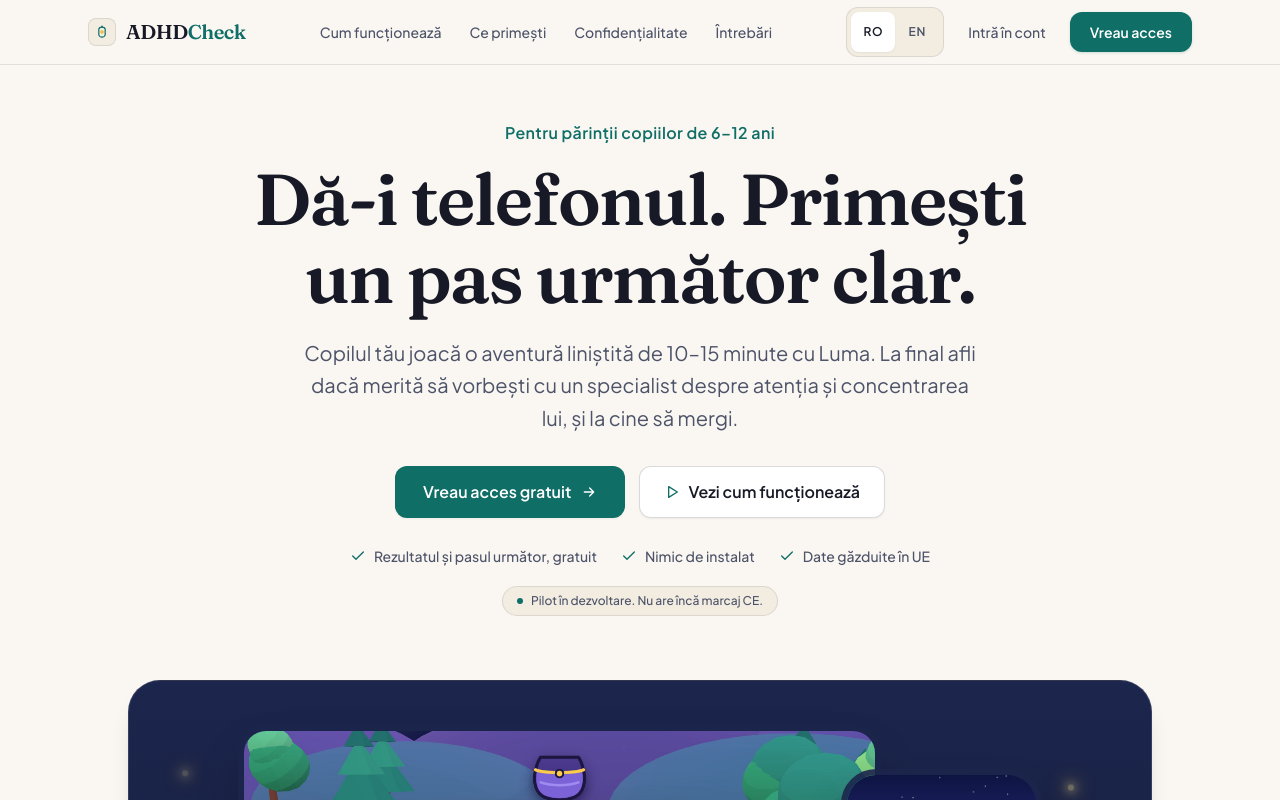
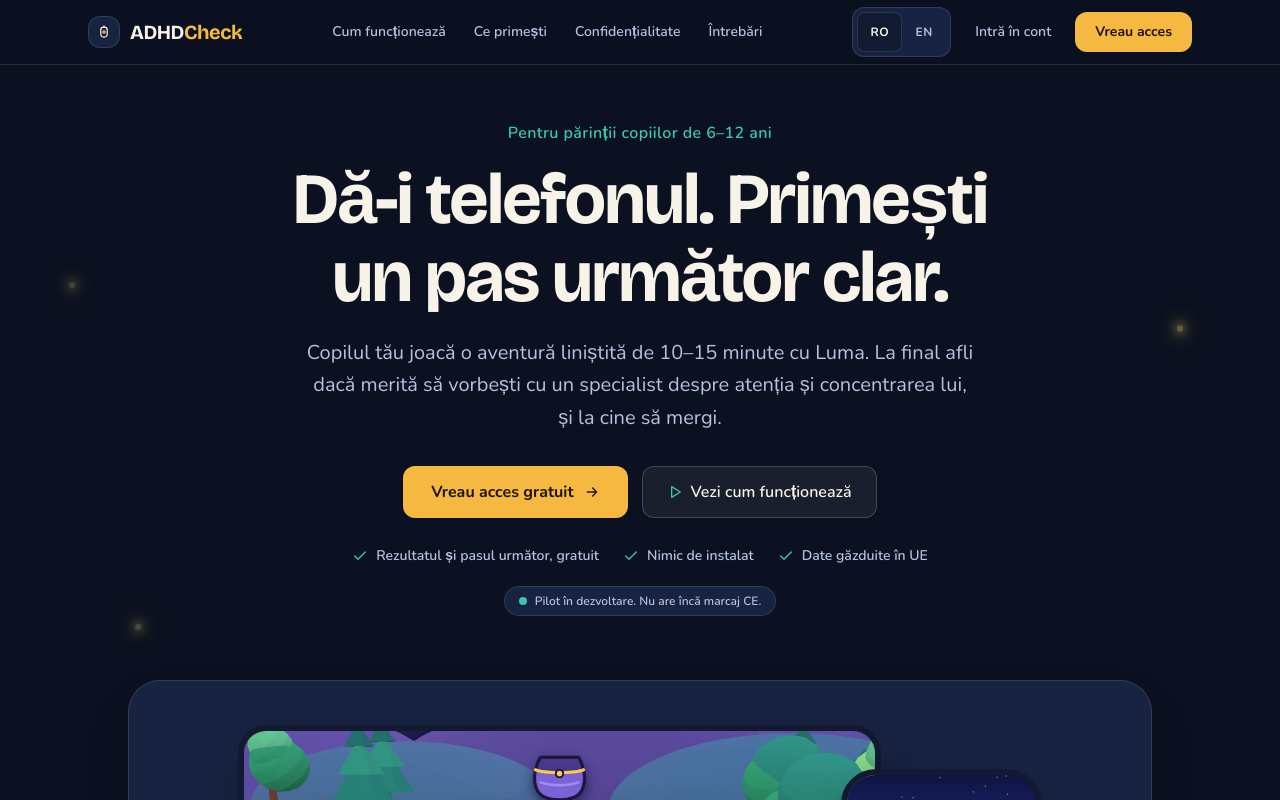
Before and after one commit to andreidinutu-byte/ADHD_Check, a Next.js app in the folder apps/web/: page / in a window 1280 px wide. Shown: the top 800 px of the page. Built offline with nearby package versions, Linux system fonts and the light colour scheme.

Commit message:
feat(landing): storybook-night typography, tokens, header and centered hero

```diff
--- a/apps/web/app/_components/Landing.tsx
+++ b/apps/web/app/_components/Landing.tsx
@@ -55,7 +55,7 @@ export function Landing() {
     <div className="landing-theme min-h-screen">
       <a
         href="#main"
-        className="sr-only focus:not-sr-only focus:fixed focus:left-4 focus:top-4 focus:z-[100] focus:rounded-lg focus:bg-brand-teal focus:px-4 focus:py-2 focus:text-white focus:shadow-md font-semibold"
+        className="sr-only focus:not-sr-only focus:fixed focus:left-4 focus:top-4 focus:z-[100] focus:rounded-lg focus:bg-story-luma focus:px-4 focus:py-2 focus:text-story-night focus:shadow-md font-semibold"
       >
         {t.meta.skip}
       </a>
@@ -141,21 +141,10 @@ function CtaButton({
   className?: string;
   variant?: "editorial" | "lantern";
 }) {
-  if (variant === "lantern") {
-    return (
-      <a
-        href="#start"
-        className={`btn-lantern inline-flex min-h-13 cursor-pointer items-center justify-center gap-2 rounded-2xl px-7 py-3 font-display text-lg font-semibold ${className}`}
-      >
-        {children}
-        <Arrow className="size-5" />
-      </a>
-    );
-  }
   return (
     <a
       href="#start"
-      className={`btn-editorial-primary inline-flex min-h-13 cursor-pointer items-center justify-center gap-2.5 rounded-xl px-7 py-3 text-base font-semibold shadow-xs ${className}`}
+      className={`btn-story-primary inline-flex min-h-13 cursor-pointer items-center justify-center gap-2.5 rounded-xl px-7 py-3 text-base font-bold shadow-xs ${className}`}
     >
       {children}
       <Arrow className="size-4" />
@@ -165,8 +154,8 @@ function CtaButton({
 
 function PilotNote({ children }: { children: ReactNode }) {
   return (
-    <p className="inline-flex items-center gap-2 rounded-full border border-line bg-paper-2 px-3.5 py-1.5 text-xs font-medium text-ink-secondary">
-      <span className="size-1.5 rounded-full bg-brand-teal" aria-hidden="true" />
+    <p className="inline-flex items-center gap-2 rounded-full border border-story-line bg-story-surface px-3.5 py-1.5 text-xs font-semibold text-story-muted">
+      <span className="size-2 rounded-full bg-story-luma" aria-hidden="true" />
       {children}
     </p>
   );
@@ -177,17 +166,8 @@ function PilotNote({ children }: { children: ReactNode }) {
 function Logo({ dark = false }: { dark?: boolean }) {
   return (
     <a href="#main" className="group flex items-center gap-2.5" aria-label="ADHDCheck">
-      <span
-        className={`relative flex size-7 items-center justify-center rounded-lg border transition-colors ${
-          dark ? "border-white/15 bg-white/10" : "border-line bg-paper-2"
-        }`}
-      >
-        <svg
-          viewBox="0 0 20 20"
-          fill="none"
-          className={`size-4 ${dark ? "text-twilight-text" : "text-brand-teal"}`}
-          aria-hidden="true"
-        >
+      <span className="relative flex size-8 items-center justify-center rounded-xl border border-story-line bg-story-surface shadow-xs transition-colors group-hover:border-story-lantern/40">
+        <svg viewBox="0 0 20 20" fill="none" className="size-4 text-story-ink" aria-hidden="true">
           <path d="M10 2C9.4 2 9 2.4 9 3V4H11V3C11 2.4 10.6 2 10 2Z" fill="currentColor" />
           <path
             d="M6 7C6 5.3 7.8 4 10 4C12.2 4 14 5.3 14 7V13C14 15 12 16.5 10 16.5C8 16.5 6 15 6 13V7Z"
@@ -195,15 +175,11 @@ function Logo({ dark = false }: { dark?: boolean }) {
             strokeWidth="1.5"
             strokeLinecap="round"
           />
-          <circle cx="10" cy="10" r="2.2" className="fill-lantern-warm" />
+          <circle cx="10" cy="10" r="2.2" className="fill-story-lantern" />
         </svg>
       </span>
-      <span
-        className={`font-editorial text-xl font-semibold tracking-tight transition-colors ${
-          dark ? "text-twilight-text" : "text-ink-primary"
-        }`}
-      >
-        ADHD<span className={dark ? "text-lantern-warm" : "text-brand-teal"}>Check</span>
+      <span className="font-storybook text-xl font-bold tracking-tight text-story-ink">
+        ADHD<span className="text-story-lantern">Check</span>
       </span>
     </a>
   );
@@ -211,15 +187,17 @@ function Logo({ dark = false }: { dark?: boolean }) {
 
 function LangToggle({ lang, setLang, label }: { lang: Lang; setLang: (l: Lang) => void; label: string }) {
   return (
-    <div role="group" aria-label={label} className="flex rounded-xl border border-line bg-paper-2 p-1">
+    <div role="group" aria-label={label} className="flex rounded-xl border border-story-line bg-story-surface p-1">
       {(["ro", "en"] as const).map((l) => (
         <button
           key={l}
           type="button"
           onClick={() => setLang(l)}
           aria-pressed={lang === l}
-          className={`min-h-10 min-w-11 cursor-pointer rounded-lg px-3 text-xs font-semibold uppercase tracking-wider transition-all ${
-            lang === l ? "bg-surface text-ink-primary shadow-xs" : "text-ink-secondary hover:text-ink-primary"
+          className={`min-h-10 min-w-11 cursor-pointer rounded-lg px-3 text-xs font-bold uppercase tracking-wider transition-all ${
+            lang === l
+              ? "border border-story-line bg-story-night-alt text-story-ink shadow-xs"
+              : "text-story-muted hover:text-story-ink"
           }`}
         >
           {l}
@@ -231,26 +209,26 @@ function LangToggle({ lang, setLang, label }: { lang: Lang; setLang: (l: Lang) =
 
 function Header({ t, lang, setLang }: { t: Dict; lang: Lang; setLang: (l: Lang) => void }) {
   return (
-    <header className="sticky top-0 z-50 border-b border-line bg-paper/90 backdrop-blur-md">
+    <header className="sticky top-0 z-50 border-b border-story-line bg-story-night/90 backdrop-blur-md">
       <Container className="flex h-16 items-center justify-between gap-3">
         <Logo />
-        <nav aria-label="Main" className="hidden items-center gap-7 text-sm font-medium text-ink-secondary lg:flex">
-          <a className="transition-colors hover:text-ink-primary" href="#how">{t.nav.how}</a>
-          <a className="transition-colors hover:text-ink-primary" href="#offer">{t.nav.offer}</a>
-          <a className="transition-colors hover:text-ink-primary" href="#privacy">{t.nav.privacy}</a>
-          <a className="transition-colors hover:text-ink-primary" href="#faq">{t.nav.faq}</a>
+        <nav aria-label="Main" className="hidden items-center gap-7 text-sm font-semibold text-story-muted lg:flex">
+          <a className="transition-colors hover:text-story-ink" href="#how">{t.nav.how}</a>
+          <a className="transition-colors hover:text-story-ink" href="#offer">{t.nav.offer}</a>
+          <a className="transition-colors hover:text-story-ink" href="#privacy">{t.nav.privacy}</a>
+          <a className="transition-colors hover:text-story-ink" href="#faq">{t.nav.faq}</a>
         </nav>
         <div className="flex items-center gap-2 sm:gap-3">
           <LangToggle lang={lang} setLang={setLang} label={t.nav.langLabel} />
           <a
             href="/login"
-            className="inline-flex min-h-10 items-center whitespace-nowrap rounded-lg px-2 text-sm font-medium text-ink-secondary transition-colors hover:text-ink-primary sm:px-3"
+            className="inline-flex min-h-10 items-center whitespace-nowrap rounded-lg px-2 text-sm font-semibold text-story-muted transition-colors hover:text-story-ink sm:px-3"
           >
             {t.nav.login}
           </a>
           <a
             href="#start"
-            className="btn-editorial-primary hidden min-h-10 items-center rounded-xl px-5 text-sm sm:inline-flex"
+            className="btn-story-primary hidden min-h-10 items-center rounded-xl px-5 text-sm font-bold sm:inline-flex"
           >
             {t.nav.cta}
           </a>
@@ -264,43 +242,47 @@ function Header({ t, lang, setLang }: { t: Dict; lang: Lang; setLang: (l: Lang)
 
 function Hero({ t }: { t: Dict }) {
   return (
-    <section id="hero" className="relative bg-paper pb-16 pt-8 sm:pt-14 md:pb-24">
+    <section id="hero" className="relative overflow-hidden bg-story-night pb-16 pt-8 sm:pt-14 md:pb-24">
+      <Fireflies count={6} />
       <Container className="relative z-10 text-center">
-        <p className="text-sm font-semibold tracking-wide text-brand-teal sm:text-base">{t.hero.eyebrow}</p>
-        <h1 className="mx-auto mt-4 max-w-4xl font-editorial text-4xl font-semibold leading-[1.08] tracking-tight text-ink-primary sm:text-5xl md:text-6xl lg:text-7xl text-balance">
+        <p className="text-sm font-semibold tracking-wide text-story-luma sm:text-base">{t.hero.eyebrow}</p>
+
+        <h1 className="mx-auto mt-4 max-w-4xl font-storybook text-4xl font-bold leading-[1.08] tracking-tight text-story-ink sm:text-5xl md:text-6xl lg:text-7xl text-balance">
           {t.hero.title}
         </h1>
-        <p className="mx-auto mt-5 max-w-2xl text-lg leading-relaxed text-ink-secondary md:text-xl text-pretty">
+
+        <p className="mx-auto mt-5 max-w-2xl text-base leading-relaxed text-story-muted sm:text-lg md:text-xl text-pretty">
           {t.hero.sub}
         </p>
+
         <div className="mt-8 flex flex-col items-stretch justify-center gap-3.5 sm:flex-row sm:items-center">
           <CtaButton>{t.hero.cta}</CtaButton>
           <a
             href="#how"
-            className="btn-editorial-secondary inline-flex min-h-13 cursor-pointer items-center justify-center gap-2 rounded-xl px-6 text-base font-semibold shadow-xs"
+            className="btn-story-secondary inline-flex min-h-13 cursor-pointer items-center justify-center gap-2 rounded-xl px-6 text-base font-semibold shadow-xs"
           >
-            <Play className="size-4 text-brand-teal" />
+            <Play className="size-4 text-story-luma" />
             {t.hero.secondary}
           </a>
         </div>
-        <ul className="mt-7 flex flex-wrap justify-center gap-x-6 gap-y-2 text-sm font-medium text-ink-secondary">
+
+        <ul className="mt-7 flex flex-wrap justify-center gap-x-6 gap-y-2 text-sm font-semibold text-story-muted">
           {t.hero.trust.map((x) => (
             <li key={x} className="flex items-center gap-2">
-              <Check className="size-4 text-brand-teal" />
+              <Check className="size-4 text-story-luma" />
               <span>{x}</span>
             </li>
           ))}
         </ul>
+
         <div className="mt-5">
           <PilotNote>{t.hero.pilot}</PilotNote>
         </div>
 
-        <div className="twilight-window relative mx-auto mt-12 max-w-5xl overflow-hidden rounded-[2rem] p-5 shadow-xl sm:p-7 md:mt-16 md:p-9 lg:p-11">
-          <Fireflies count={5} />
-
+        <div className="relative mx-auto mt-12 max-w-5xl overflow-hidden rounded-[2rem] border border-story-line bg-story-surface p-5 shadow-2xl sm:p-7 md:mt-16 md:p-9 lg:p-11">
           <div className="relative mx-auto w-full md:max-w-[88%] lg:max-w-[86%]">
             {/* Tablet Landscape - visible from md upwards */}
-            <div className="relative hidden overflow-hidden rounded-[1.75rem] border-[6px] border-twilight-2/80 shadow-2xl md:block md:w-[78%] lg:w-[80%]">
+            <div className="relative hidden overflow-hidden rounded-[1.75rem] border-[6px] border-story-night-alt shadow-2xl md:block md:w-[78%] lg:w-[80%]">
               <Image
                 src="/landing/treasure-choice-play.jpg"
                 alt=""
@@ -313,7 +295,7 @@ function Hero({ t }: { t: Dict }) {
             </div>
 
             {/* Phone Portrait - centered on mobile, positioned bottom-right on tablet/desktop */}
-            <div className="relative mx-auto w-[68%] max-w-[240px] overflow-hidden rounded-[2.2rem] border-[6px] border-twilight-2/90 shadow-2xl md:absolute md:bottom-2 md:right-0 lg:bottom-4 md:w-[26%] lg:w-[25%]">
+            <div className="relative mx-auto w-[68%] max-w-[240px] overflow-hidden rounded-[2.2rem] border-[6px] border-story-night-alt shadow-2xl md:absolute md:bottom-2 md:right-0 lg:bottom-4 md:w-[26%] lg:w-[25%]">
               <Image
                 src="/landing/bridge-wait-portrait.jpg"
                 alt={t.hero.imgAlt}
--- a/apps/web/app/globals.css
+++ b/apps/web/app/globals.css
@@ -47,6 +47,21 @@
   --twilight-text: #F2F5FF;
   --twilight-muted: #B6C0DF;
   --lantern-warm: #F5B841;
+
+  /* Warm Nocturnal Storybook design system values */
+  --story-night: #0B1120;
+  --story-night-alt: #111A30;
+  --story-surface: #172340;
+  --story-surface-hover: #1E2D52;
+  --story-deep: #070B14;
+  --story-ink: #F7F3E8;
+  --story-muted: #B4C2DF;
+  --story-line: rgba(247, 243, 232, 0.12);
+  --story-lantern: #F5B841;
+  --story-lantern-hover: #FFC95C;
+  --story-on-lantern: #1F1400;
+  --story-luma: #38C6B6;
+  --story-luma-soft: rgba(56, 198, 182, 0.15);
 }
 
 @theme inline {
@@ -93,10 +108,25 @@
   --color-twilight-muted: var(--twilight-muted);
   --color-lantern-warm: var(--lantern-warm);
 
+  --color-story-night: var(--story-night);
+  --color-story-night-alt: var(--story-night-alt);
+  --color-story-surface: var(--story-surface);
+  --color-story-surface-hover: var(--story-surface-hover);
+  --color-story-deep: var(--story-deep);
+  --color-story-ink: var(--story-ink);
+  --color-story-muted: var(--story-muted);
+  --color-story-line: var(--story-line);
+  --color-story-lantern: var(--story-lantern);
+  --color-story-lantern-hover: var(--story-lantern-hover);
+  --color-story-on-lantern: var(--story-on-lantern);
+  --color-story-luma: var(--story-luma);
+  --color-story-luma-soft: var(--story-luma-soft);
+
   --font-display: var(--font-fredoka);
   --font-sans: var(--font-nunito);
   --font-editorial: var(--font-editorial);
   --font-body: var(--font-body);
+  --font-storybook: var(--font-storybook);
 }
 
 html {
@@ -105,8 +135,8 @@ html {
 }
 
 body {
-  background: var(--cream);
-  color: var(--ink);
+  background: var(--story-night);
+  color: var(--story-ink);
   font-family: var(--font-nunito), system-ui, sans-serif;
   -webkit-font-smoothing: antialiased;
 }
@@ -118,7 +148,7 @@ h3 {
 }
 
 :focus-visible {
-  outline: 2px solid var(--brand-teal);
+  outline: 2px solid var(--story-luma);
   outline-offset: 2px;
   border-radius: 8px;
 }
@@ -129,10 +159,20 @@ h3 {
   font-feature-settings: "cv02", "cv03", "cv04", "cv11";
 }
 
+.font-storybook {
+  font-family: var(--font-storybook), var(--font-nunito), system-ui, sans-serif;
+}
+
 .landing-theme {
-  background-color: var(--paper);
-  color: var(--ink-primary);
-  font-family: var(--font-body), -apple-system, BlinkMacSystemFont, "Segoe UI", Roboto, sans-serif;
+  background-color: var(--story-night);
+  color: var(--story-ink);
+  font-family: var(--font-nunito), system-ui, sans-serif;
+}
+
+.storybook-theme {
+  background-color: var(--story-night);
+  color: var(--story-ink);
+  font-family: var(--font-nunito), system-ui, sans-serif;
 }
 
 /* In the components layer so Tailwind utilities (bg-night, p-0) can override. */
@@ -230,24 +270,45 @@ h3 {
   }
 
   .twilight-window {
-    background-color: var(--twilight);
-    background-image: linear-gradient(180deg, var(--twilight-2) 0%, var(--twilight) 100%);
-    border: 1px solid rgba(255, 255, 255, 0.12);
-    color: var(--twilight-text);
+    background-color: var(--story-surface);
+    background-image: linear-gradient(180deg, var(--story-surface-hover) 0%, var(--story-surface) 100%);
+    border: 1px solid var(--story-line);
+    color: var(--story-ink);
   }
 
-  .btn-editorial-lantern {
-    background-color: var(--lantern-warm);
-    color: var(--on-lantern);
-    font-weight: 600;
+  .btn-editorial-lantern,
+  .btn-story-primary {
+    background-color: var(--story-lantern);
+    color: var(--story-on-lantern);
+    font-weight: 700;
     transition: background-color 150ms ease-out, transform 150ms ease-out, box-shadow 150ms ease-out;
     box-shadow: 0 1px 3px 0 rgba(0, 0, 0, 0.2);
   }
-  .btn-editorial-lantern:hover {
-    background-color: #ffd47f;
-    box-shadow: 0 4px 12px 0 rgba(0, 0, 0, 0.25);
+  .btn-editorial-lantern:hover,
+  .btn-story-primary:hover {
+    background-color: var(--story-lantern-hover);
+    box-shadow: 0 4px 14px 0 rgba(0, 0, 0, 0.25);
   }
-  .btn-editorial-lantern:active {
+  .btn-editorial-lantern:active,
+  .btn-story-primary:active {
+    transform: scale(0.98);
+  }
+
+  .btn-twilight-secondary,
+  .btn-story-secondary {
+    background-color: rgba(247, 243, 232, 0.06);
+    border: 1px solid rgba(247, 243, 232, 0.2);
+    color: var(--story-ink);
+    font-weight: 600;
+    transition: background-color 150ms ease-out, border-color 150ms ease-out, transform 150ms ease-out;
+  }
+  .btn-twilight-secondary:hover,
+  .btn-story-secondary:hover {
+    background-color: rgba(247, 243, 232, 0.12);
+    border-color: rgba(247, 243, 232, 0.35);
+  }
+  .btn-twilight-secondary:active,
+  .btn-story-secondary:active {
     transform: scale(0.98);
   }
 }
```
Also changed, not shown: apps/web/app/layout.tsx (+10 -3 lines), 1 other file (tests, documents, lock files or other folders).
